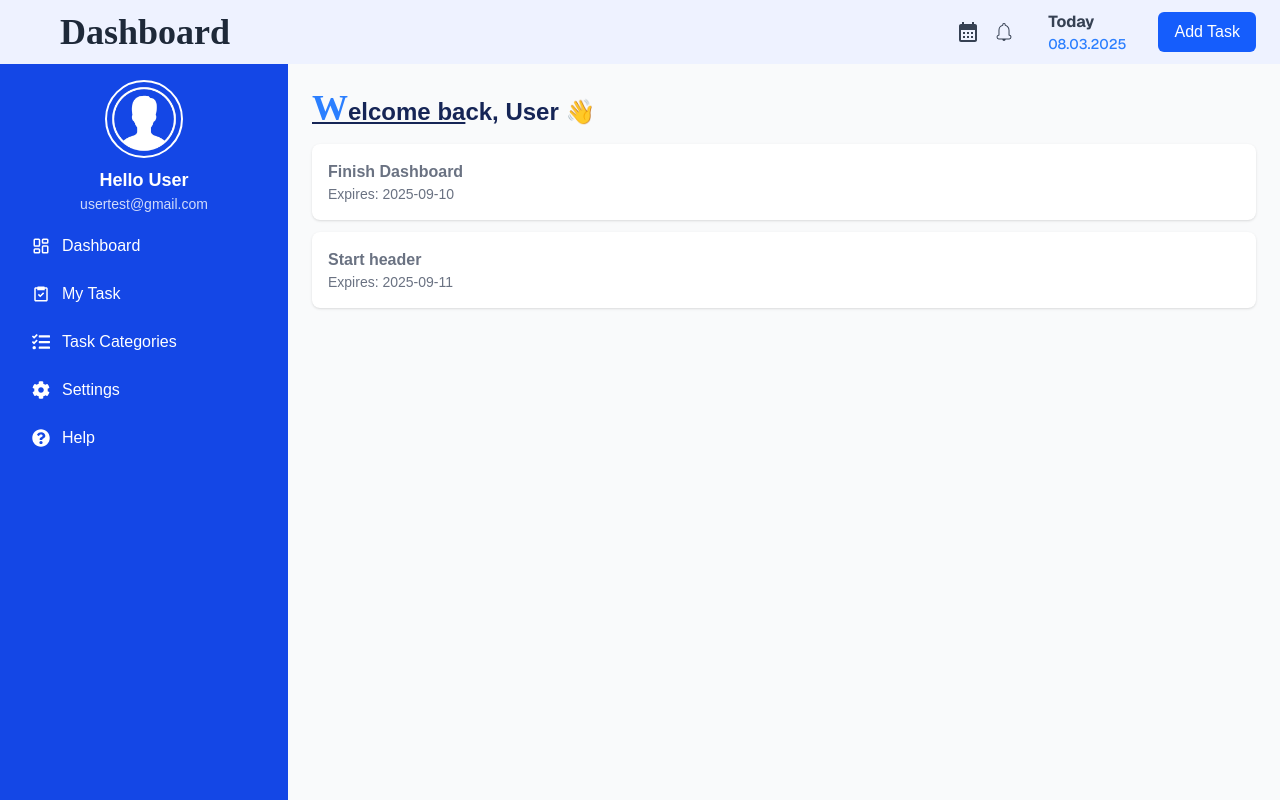
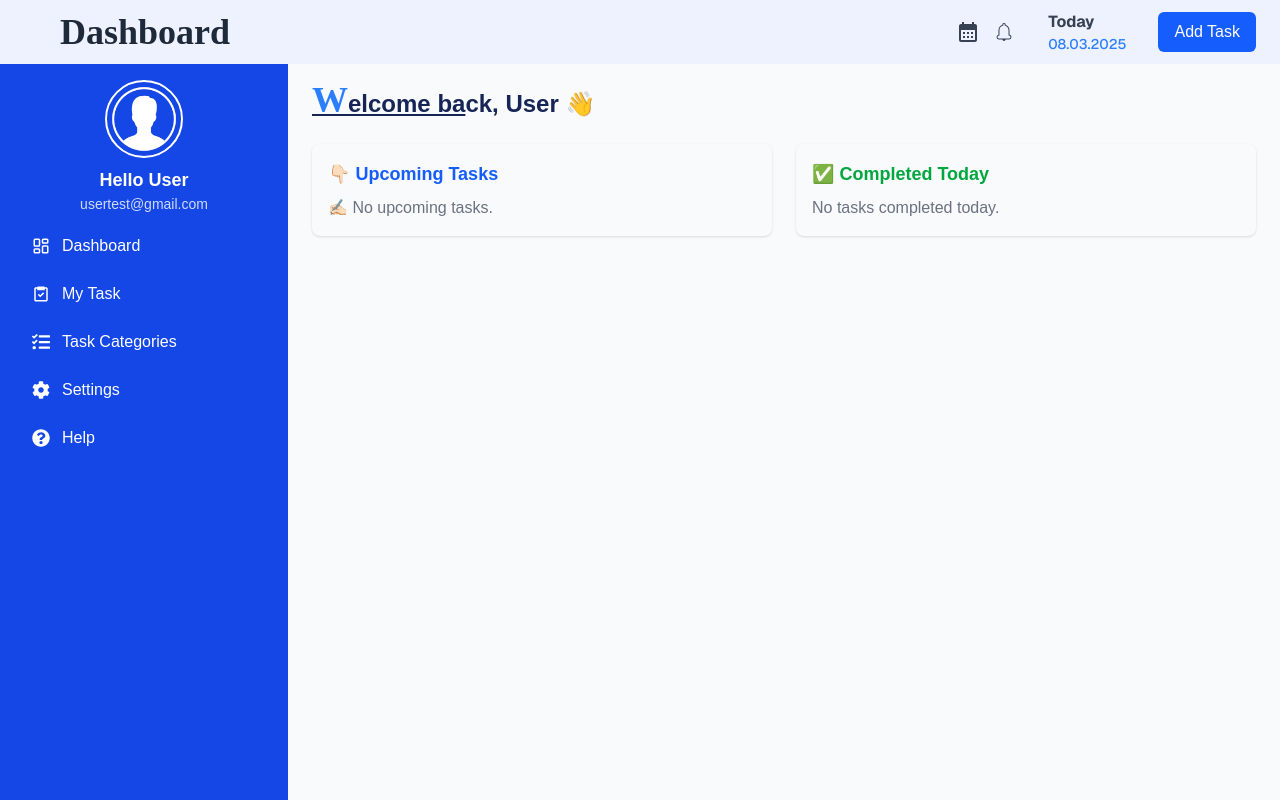
Before and after one commit to meanstack9716/fullStackTodoApp, a Next.js app in the folder frontend/: page /pages/dashboard in a window 1280 px wide. Built offline with nearby package versions, Linux system fonts and the light colour scheme.

Commit message:
worked on dashboard and expire time

```diff
--- a/frontend/src/app/pages/dashboard/page.tsx
+++ b/frontend/src/app/pages/dashboard/page.tsx
@@ -1,27 +1,129 @@
+"use client";
+import { useEffect, useState } from "react";
 import MainLayout from "@/component/layout/MainLayout";
+import { Task } from "@/interface/Task";
+import { format, isToday } from "date-fns";
+import Link from "next/link";
 
 export default function Dashboard() {
-  const todos = [
-    { id: 1, title: "Finish  Dashboard", expires_at: "2025-09-10" },
-    { id: 2, title: "Start header", expires_at: "2025-09-11" },
-  ];
+  const [tasks, setTasks] = useState<Task[]>([]);
+
+  useEffect(() => {
+    const storedTasks = JSON.parse(localStorage.getItem("tasks") || "[]") as Task[];
+    setTasks(storedTasks);
+  }, []);
+
+  // Split tasks
+  const upcomingTasks = tasks
+    .filter((task) => task.status !== "Completed")
+    .sort((a, b) => new Date(a.date).getTime() - new Date(b.date).getTime())
+    .slice(0, 3);
+
+  const completedToday = tasks
+    .filter((task) => task.status === "Completed" && isToday(new Date(task.date)))
+    .sort((a, b) => new Date(b.date).getTime() - new Date(a.date).getTime())
+    .slice(0, 3);
 
   return (
     <MainLayout title="Dashboard">
-      <div className="p-6">
-        <h1 className="text-xl font-bold mb-4 text-blue-950 xl:text-2xl cursor-pointer"><span className="underline  decoration-2 underline-offset-2"><span className="text-4xl text-blue-500 font-[cursive]">W</span>elcome ba</span>ck, User 👋</h1>
+      <div className="p-3 lg:p-4 xl:px-6 max-h-screen overflow-y-auto">
+        <h1 className="text-xl font-bold mb-6 text-blue-950 xl:text-2xl">
+          <span className="underline decoration-2 underline-offset-2">
+            <span className="text-4xl text-blue-500 font-[cursive]">W</span>elcome ba
+          </span>
+          ck, User 👋
+        </h1>
+
+        <div className="grid grid-cols-1 lg:grid-cols-2 gap-6">
+          {/* Upcoming Tasks */}
+          <div className="bg-gray-50 p-4 rounded-lg shadow">
+            <h2 className="text-lg font-semibold text-blue-600 mb-2">
+             👇🏻 Upcoming Tasks
+            </h2>
+            {upcomingTasks.length === 0 ? (
+              <p className="text-gray-500"> ✍🏻 No upcoming tasks.</p>
+            ) : (
               <ul className="space-y-3">
-          {todos.map((todo) => (
-            <li key={todo.id} className="p-4 bg-white rounded-lg shadow">
-              <div className="font-semibold text-gray-500">{todo.title}</div>
-              <div className="text-sm text-gray-500">
-                Expires: {todo.expires_at}
+                {upcomingTasks.map((task) => (
+                  <li key={task.id} className="p-3 bg-white rounded-lg shadow">
+                    <p className="font-bold text-blue-700 uppercase">{task.title}</p>
+                    <p className="text-sm text-gray-500">
+                      <span className="font-semibold">Expires : </span>
+                      {task.expireAt
+                        ? format(new Date(task.expireAt), "yyyy-MM-dd HH:mm")
+                        : "No expiry"}
+                    </p>
+                    <div className="flex justify-between">
+                      <p className="text-xs text-gray-500">
+                        <span className="font-semibold">Priority: </span>
+                        <span
+                          className={`${task.priority === "Extreme"
+                            ? "text-red-600"
+                            : task.priority === "Moderate"
+                              ? "text-yellow-600"
+                              : "text-green-600"
+                            }`}
+                        >
+                          {task.priority}
+                        </span>
+                      </p>
+                      <p className="text-xs text-gray-500">
+                        <span className="font-semibold">Status: </span>
+                        <span
+                          className={`${task.status === "Pending"
+                            ? "text-blue-600"
+                            : task.status === "In Progress"
+                              ? "text-yellow-400" :
+                              task.status === "Expired" ? "text-red-600"
+                                : "text-green-500"
+                            }`}
+                        >
+                          {task.status}
+                        </span>
+                      </p>
                     </div>
+
                   </li>
                 ))}
               </ul>
+            )}
+
           </div>
 
+          {/* Completed Today */}
+          <div className="bg-gray-50 p-4 rounded-lg shadow">
+            <h2 className="text-lg font-semibold text-green-600 mb-2">
+             ✅ Completed Today
+            </h2>
+            {completedToday.length === 0 ? (
+              <p className="text-gray-500">No tasks completed today.</p>
+            ) : (
+              <ul className="space-y-3">
+                {completedToday.map((task) => (
+                  <li key={task.id} className="p-3 bg-white rounded-lg shadow">
+                    <p className="font-semibold text-green-700 uppercase mb-1">
+                      {task.title}
+                    </p>
+                    <p className="text-sm text-gray-500">
+                      Completed at: {format(new Date(task.date), "HH:mm")}
+                    </p>
+                  </li>
+                ))}
+              </ul>
+            )}
+          </div>
+        </div>
+        {tasks.length > 0 && (
+          <div className="mt-4 text-right px-3">
+            <Link
+              href="/pages/myTask"
+              className="text-blue-500 hover:underline hover:font-bold underline-offset-4"
+            >
+              View all tasks →
+            </Link>
+          </div>
+        )}
+      </div>
     </MainLayout>
   );
 }
--- a/frontend/src/app/pages/myTask/page.tsx
+++ b/frontend/src/app/pages/myTask/page.tsx
@@ -6,11 +6,13 @@ import { FaRegEdit, FaRegTrashAlt } from "react-icons/fa";
 import { format } from "date-fns";
 import DeleteToDoModal from "@/modal/DeleteTodoModal";
 import AddEditTodoModal from "@/modal/AddEditTodoModal";
+import { countDown } from "../../../../utils/countDown";
 
 export default function MyTasks() {
     const [tasks, setTasks] = useState<Task[]>([]);
     const [selectedTask, setSelectedTask] = useState<Task | null>(null);
     const [activeModal, setActiveModal] = useState<null | "delete" | "edit">(null);
+    const timeLeft = countDown(selectedTask?.expireAt);
 
     useEffect(() => {
         try {
@@ -115,8 +117,13 @@ export default function MyTasks() {
                                     <span className="text-gray-600 font-semibold">🗓️ Created:</span> {format(new Date(selectedTask.date), "yyyy-MM-dd HH:mm")}
                                 </p>
 
-                                <p className="text-xs text-gray-500 mb-4 font-semibold lg:text-sm">
+                                <p className="text-xs text-gray-500 mb-1.5 font-semibold lg:text-sm">
                                     <span className="text-gray-600">📈 Status:</span> {selectedTask.status}
+                                </p>
+
+                                <p className="text-xs text-gray-500 mb-4 lg:text-sm">
+                                    <span className="text-gray-600 font-semibold">⏳ Time Left:</span>{" "}
+                                    {timeLeft || "No expiry set"}
                                 </p>
 
                                 <div className="flex gap-0.5 text-sm text-gray-500 break-normal font-sans leading-5">
--- a/frontend/src/interface/Task.ts
+++ b/frontend/src/interface/Task.ts
@@ -2,8 +2,9 @@ export interface Task {
   id: number;
   title: string;
   date: string;
+   expireAt?: string;
   priority: "Extreme" | "Moderate" | "Low";
   description: string;
   completed: boolean;
-  status: "Pending" | "In Progress" | "Completed";
+  status: "Pending" | "In Progress" | "Completed" | "Expired";
 }
--- /dev/null
+++ b/frontend/utils/countDown.ts
@@ -0,0 +1,26 @@
+import { useEffect, useState } from "react";
+
+export function countDown(expireAt?: string) {
+  const [timeLeft, setTimeLeft] = useState("");
+
+  useEffect(() => {
+    if (!expireAt) return;
+
+    const interval = setInterval(() => {
+      const diff = new Date(expireAt).getTime() - new Date().getTime();
+      if (diff <= 0) {
+        setTimeLeft("Expired");
+        clearInterval(interval);
+      } else {
+        const hrs = Math.floor(diff / (1000 * 60 * 60));
+        const mins = Math.floor((diff % (1000 * 60 * 60)) / (1000 * 60));
+        const secs = Math.floor((diff % (1000 * 60)) / 1000);
+        setTimeLeft(`${hrs}h ${mins}m ${secs}s`);
+      }
+    }, 1000);
+
+    return () => clearInterval(interval);
+  }, [expireAt]);
+
+  return timeLeft;
+}
--- a/frontend/utils/validators.ts
+++ b/frontend/utils/validators.ts
@@ -71,3 +71,11 @@ export const validateDescription = (desc: string): string | null => {
     if (desc.length < 10) return "Description must be at least 10 characters";
     return null;
 };
+
+// Validate expire time
+export const validateExpireAt = (expireAt: string, date: string): string | null => {
+    if (new Date(expireAt) < new Date(date)) {
+        return "Expire time cannot be earlier than task time";
+    }
+    return null;
+};
```
Also changed, not shown: frontend/src/modal/AddEditTodoModal.tsx (+42 -10 lines). Lines whose indentation alone changed are shown as unchanged.
